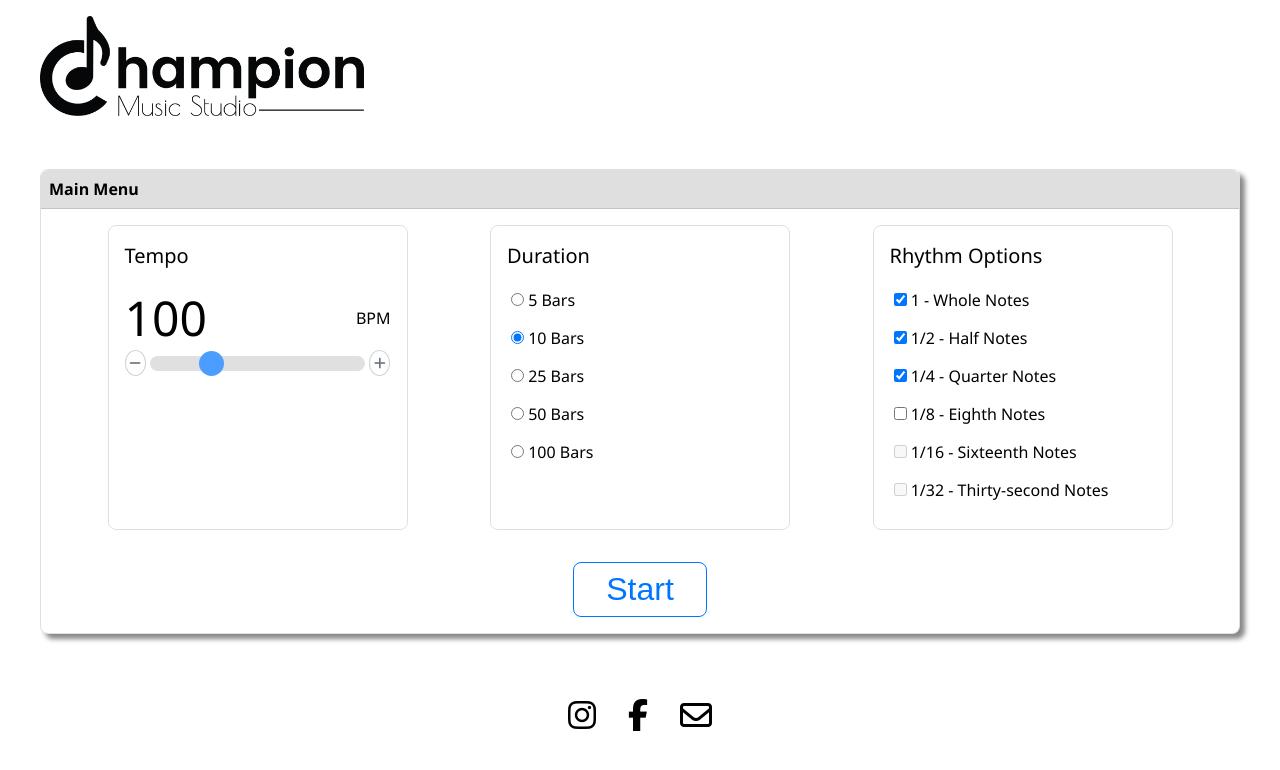
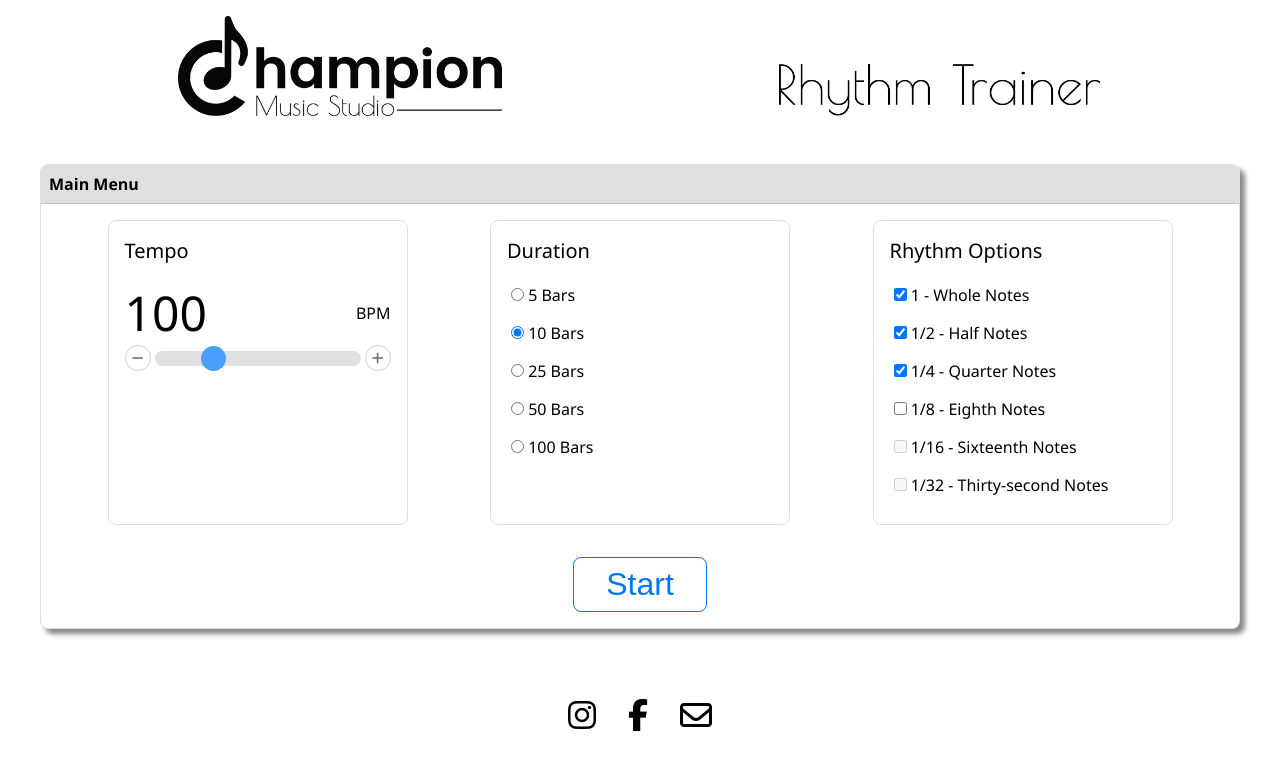
Before and after one commit to JeremyChampion/RhythmTrainer, a plain HTML site: page index.html in a window 1280 px wide. Drawn offline with Linux system fonts and the light colour scheme.

Commit message:
Added title image to the banner and fixed a couple of CSS things.

```diff
--- a/css/main.css
+++ b/css/main.css
@@ -30,6 +30,18 @@
 
   .footer {
       flex: 0 1 auto;
+  }
+
+  .justify-content-center {
+    display: flex;
+    justify-content: center;
+    flex-wrap: wrap;
+  }
+
+  .justify-content-around {
+    display: flex;
+    justify-content: space-around;
+    flex-wrap: wrap;
   }
 
   .center-clamp {
@@ -154,13 +166,16 @@
     background-color: #fff;
     color: #6c757d;
     width: 26px;
+    min-width: 26px;
     height: 26px;
+    min-height: 26px;
   }
 
   .tempo-options button:hover {
     color: #fff;
     background-color: #6c757d;
     border-color: #6c757d;
+    cursor: pointer;
   }
 
   .tempo-options button:focus {
--- a/index.html
+++ b/index.html
@@ -20,8 +20,9 @@
 
     <div class="header">
 
-      <div class="center-clamp">
+      <div class="center-clamp justify-content-around">
         <img src="./img/logo.png" alt="Champion Music Studio" height="100">
+        <img src="./img/title.png" alt="Rhythm Trainer" height="100">
       </div>
 
     </div>
```
Also changed, not shown: img/title.png (added), 1 other file.
